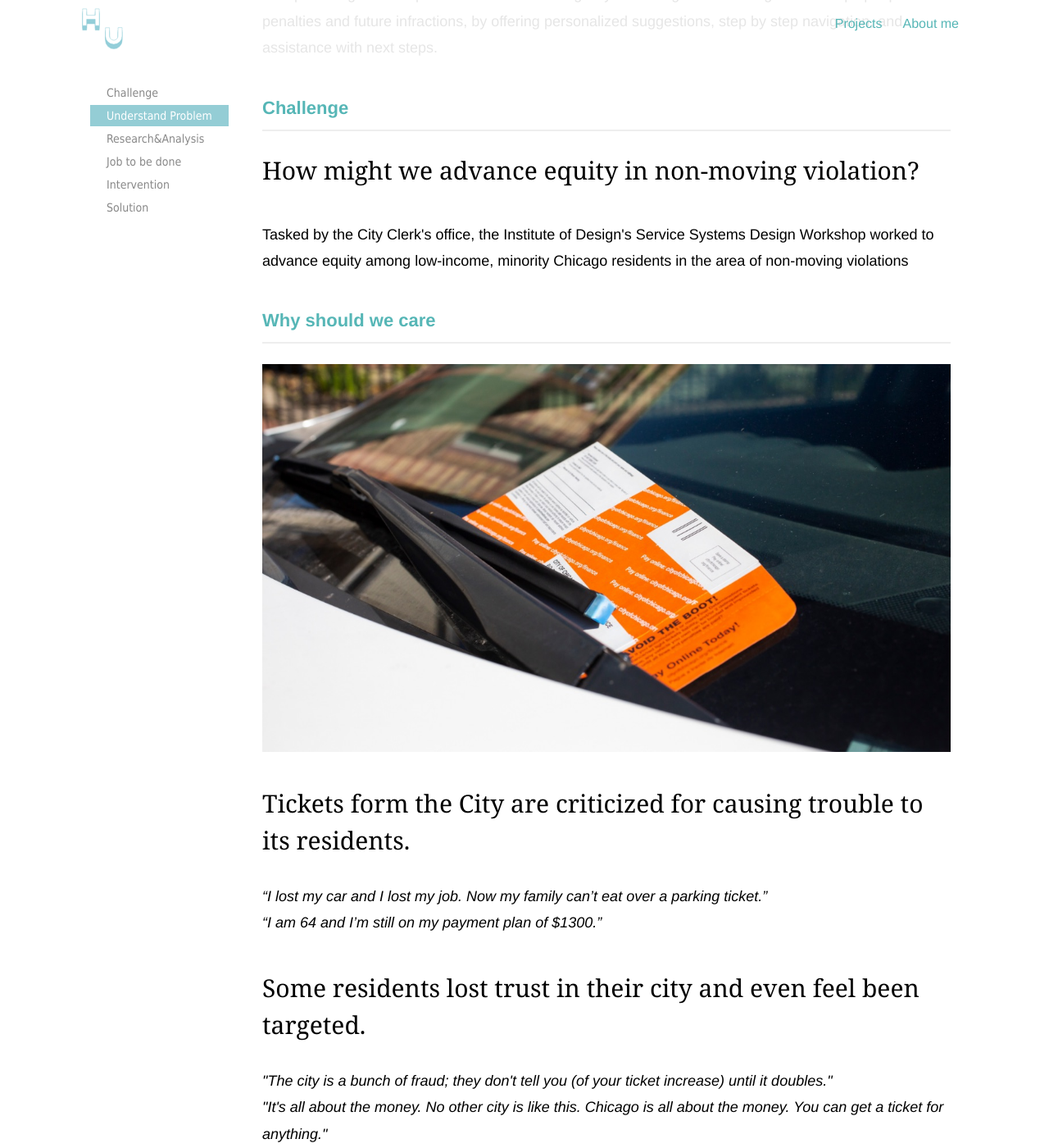
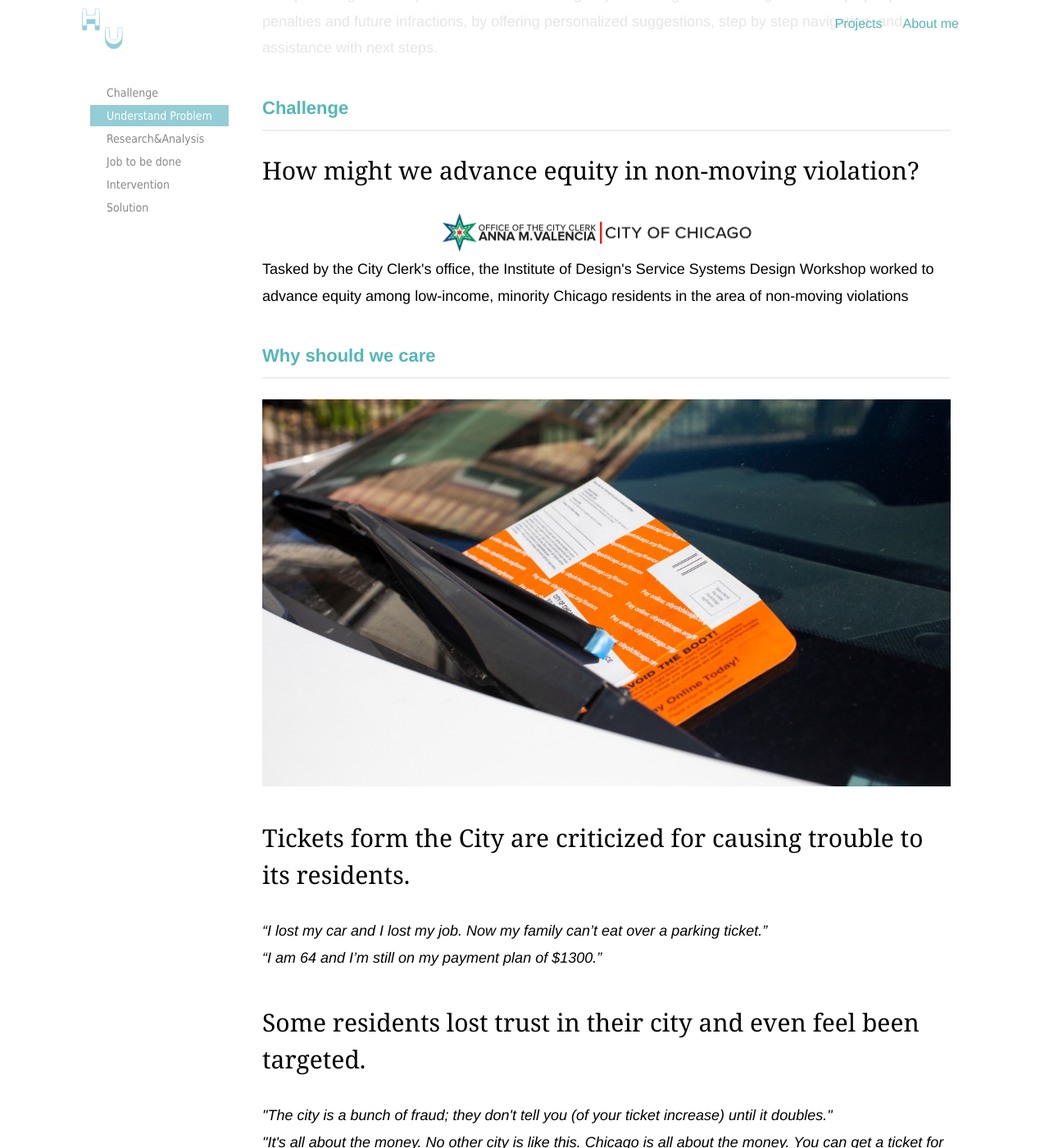
Before and after one commit to yuanyuanhu96/Potfolio-Archive, a Jekyll site: the page projects/ticket.html, which Jekyll copies as it is, in a window 1280 px wide and 1400 px high, scrolled down 1048 px. Shown: the whole window at 82% size. Built offline with Jekyll 4.4.1, drawn with Linux system fonts in a browser that asks for light colours.

Commit message:
Added logo to ticket

```diff
--- a/CSS/projects.css
+++ b/CSS/projects.css
@@ -871,6 +871,11 @@ p {
   grid-template-columns: 1fr 1fr 1fr;
 }
 
+.two-col {
+  display: grid;
+  grid-template-columns: 1fr 1fr;
+}
+
 .chunk {
   padding-right: 8px;
 }
@@ -878,3 +883,9 @@ p {
 .bold-body {
   font-weight: bold;
 }
+
+
+.flr {
+
+  float: right;
+}
--- a/projects/ticket.html
+++ b/projects/ticket.html
@@ -61,11 +61,18 @@
 
                 <p>This product goes a step further than the existing City-of-Chicago website. Right Time helps people avoid penalties and future infractions, by offering personalized suggestions, step by step navigation, and assistance with next steps.</p>
 
+
                 <div id="step1" class="dowebok">
-                    <h2>Challenge</h2>
+                    <h2>Challenge </h2>
+
                     <div class="highlight"> How might we advance equity in non-moving violation? </div>
-                    <p> </p>
-                    <p>Tasked by the City Clerk's office, the Institute of Design's Service Systems Design Workshop worked to advance equity among low-income, minority Chicago residents in the area of non-moving violations
+
+
+                    <img alt="Git Bash" src="../img/ticket/logo.png" width="400px" />
+
+                    <p>
+
+                        Tasked by the City Clerk's office, the Institute of Design's Service Systems Design Workshop worked to advance equity among low-income, minority Chicago residents in the area of non-moving violations
                     </p>
 
                 </div>
```
Also changed, not shown: img/ticket/logo.png (added).
